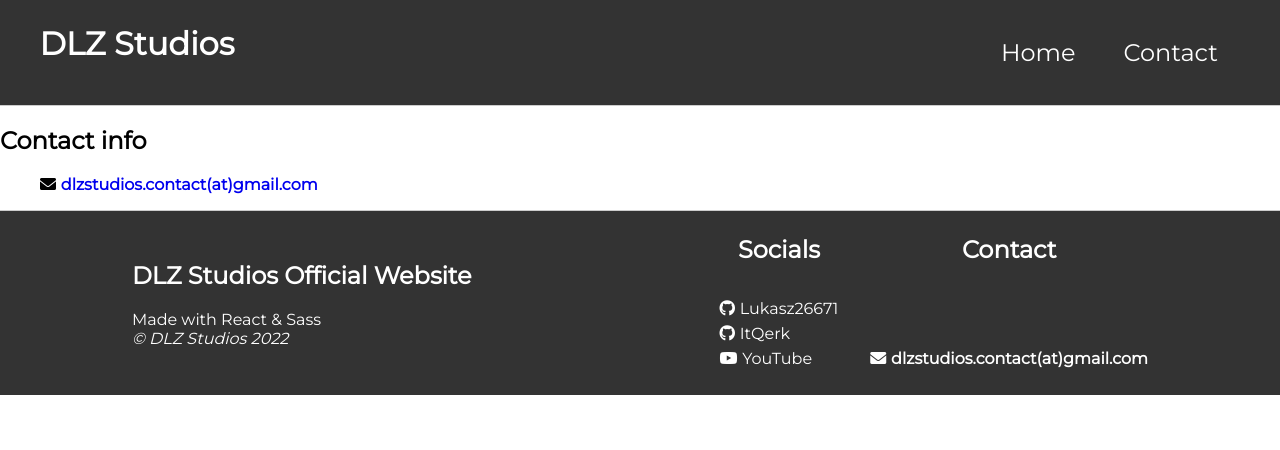
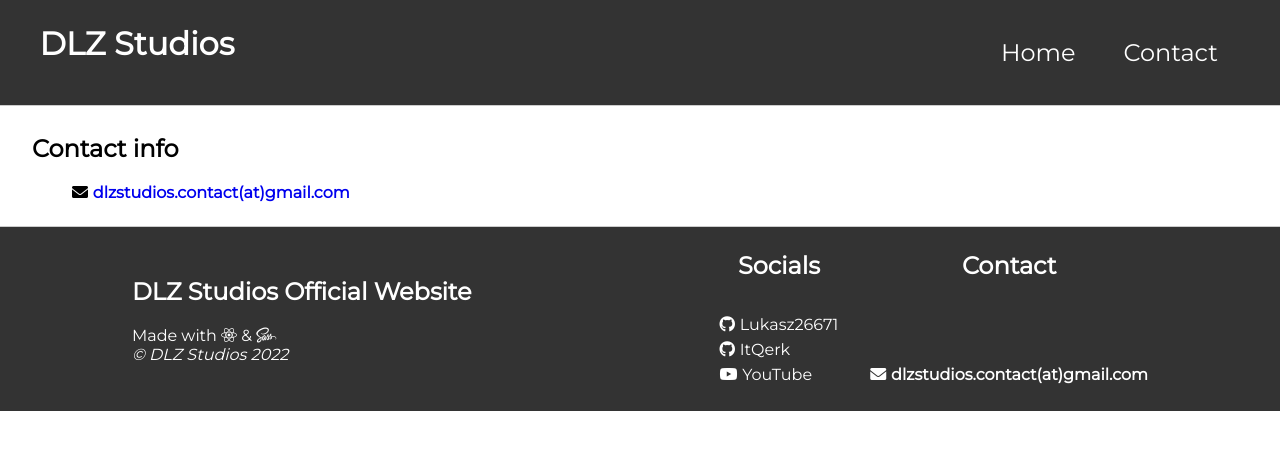
Before and after one commit to lukasz26671/DLZStudiosWebpage, a React app: page /contact in a window 1280 px wide. Shown: the top 450 px of the page. Built offline with nearby package versions, Linux system fonts and the light colour scheme; the HTML template or start-up script is replaced by a standard one.

Commit message:
icons, icons, icons.

```diff
--- a/client/src/components/Footer.jsx
+++ b/client/src/components/Footer.jsx
@@ -7,7 +7,7 @@ export default function Footer(props) {
                 <div className="copyright">
                     <h2>DLZ Studios Official Website</h2>
                     <p>
-                        Made with React & Sass
+                        Made with <i class="fab fa-react"></i> & <i class="fab fa-sass"></i>
                         <br/>
                         <i>&copy; DLZ Studios {new Date().getFullYear()}</i>
                     </p>
--- a/client/src/components/routes/Contact.jsx
+++ b/client/src/components/routes/Contact.jsx
@@ -2,7 +2,7 @@ import React from 'react';
 
 export default function Contact(props) {
     return (
-        <div className="contact-info">
+        <div className="content-wrapper">
             <h2>Contact info</h2>
             <ul>
                 <li className="mail"><a href="mailto:dlzstudios.contact@gmail.com">dlzstudios.contact(at)gmail.com</a></li>
```
Also changed, not shown: 1 other file (tests, documents, lock files or other folders).
